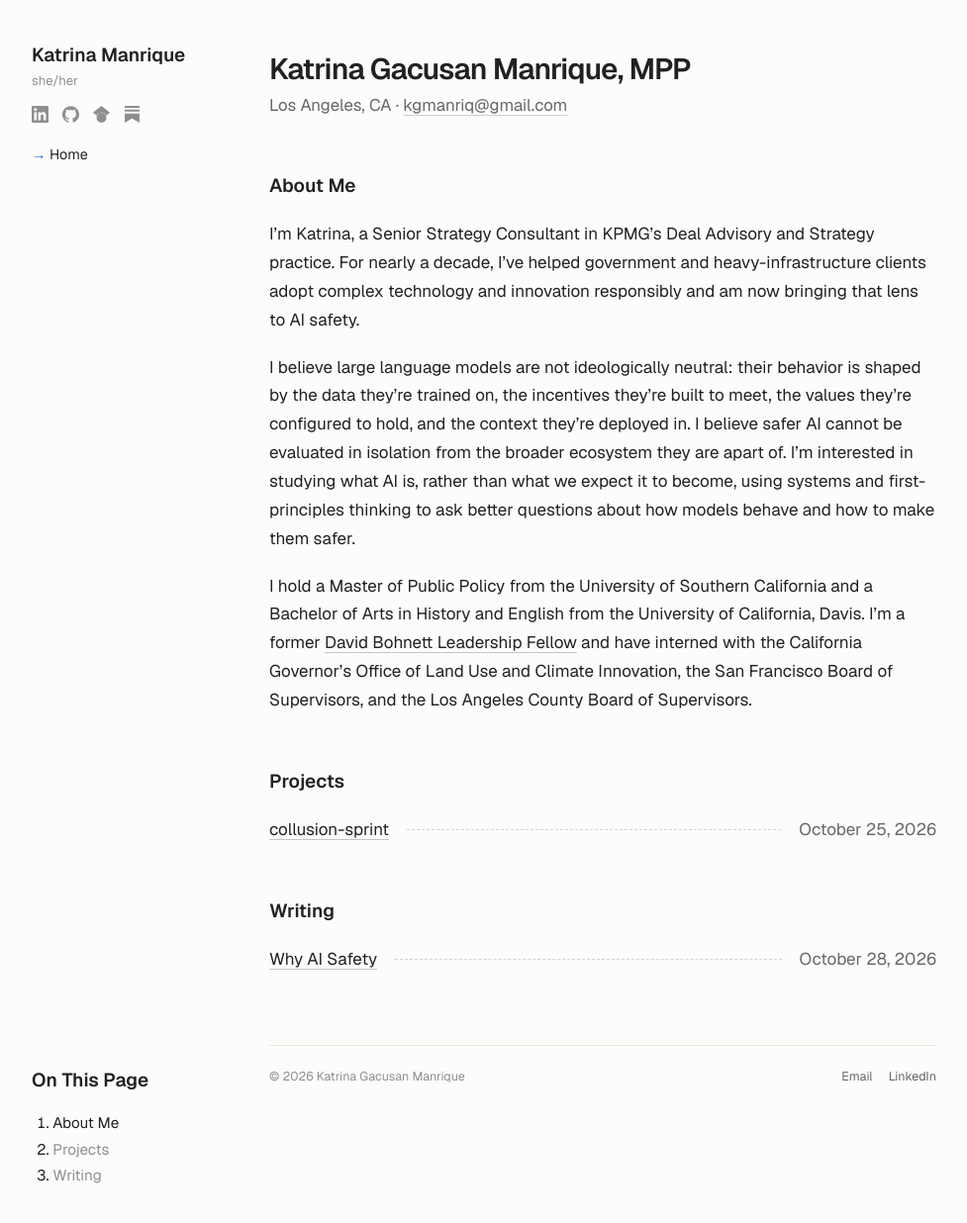
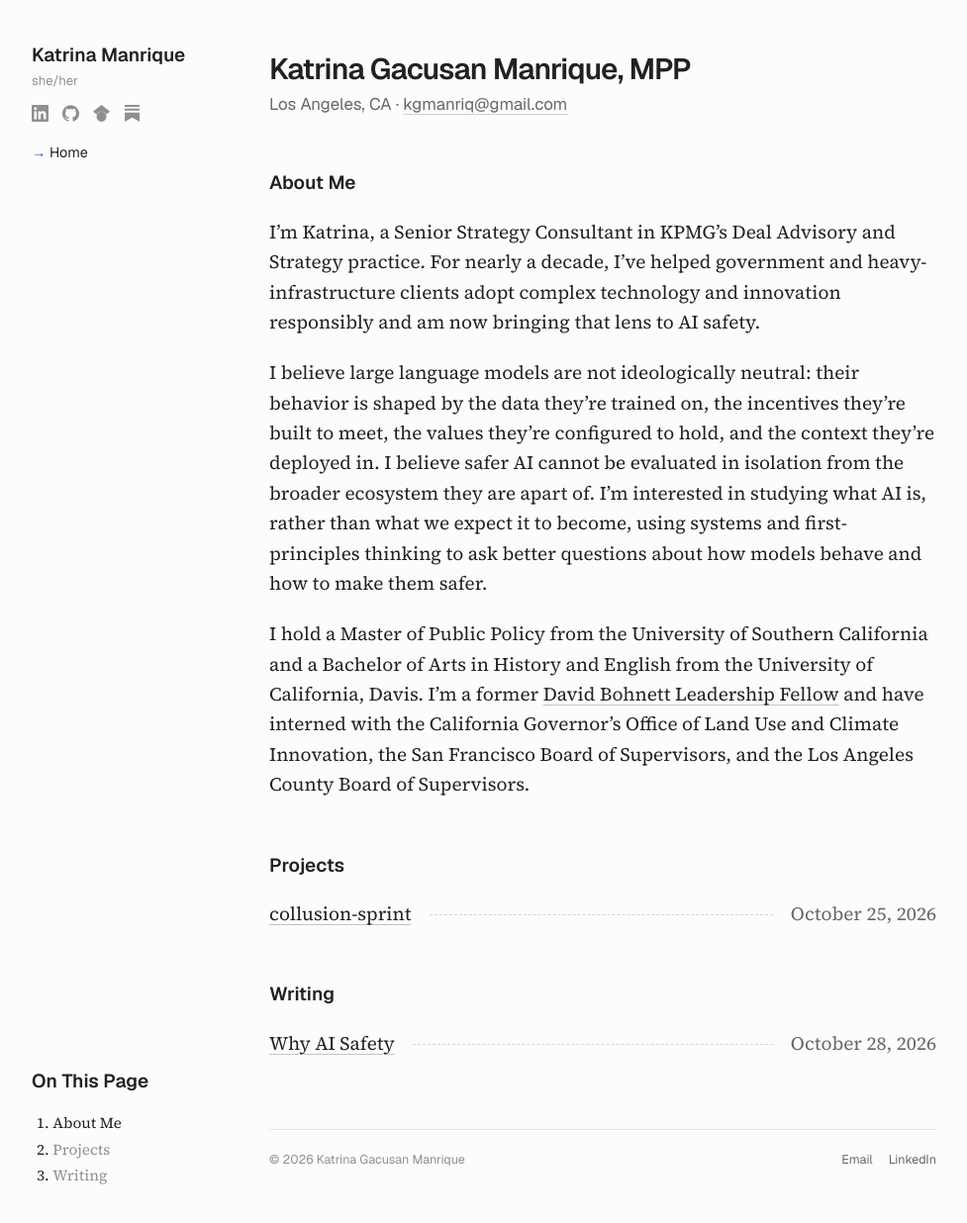
Before and after one commit to kgmanriq/kgmanriq.github.io, a Jekyll site: the page built from index.html, in a window 1280 px wide and 1246 px high. Shown: the top 1236 px of the window at 99% size, without its empty margins (16-993 px from the left). Built offline with Jekyll 4.4.1, drawn with Linux system fonts in a browser that asks for light colours.

Commit message:
Body text in Source Serif 4 19px; Geist for headings and labels
Co-Authored-By: Claude Opus 5.5 <noreply@anthropic.com>
Claude-Session: https://claude.ai/code/session_01EuuEgRVzQ3seSDn6GstdDW

```diff
--- a/_layouts/default.html
+++ b/_layouts/default.html
@@ -6,7 +6,7 @@
   {% seo %}
   <link rel="preconnect" href="https://fonts.googleapis.com">
   <link rel="preconnect" href="https://fonts.gstatic.com" crossorigin>
-  <link href="https://fonts.googleapis.com/css2?family=Geist:wght@400;500;600;700&display=swap" rel="stylesheet">
+  <link href="https://fonts.googleapis.com/css2?family=Geist:wght@400;500;600;700&family=Source+Serif+4:ital,opsz,wght@0,8..60,400;0,8..60,600;1,8..60,400&display=swap" rel="stylesheet">
   <link rel="stylesheet" href="{{ '/assets/css/style.css' | relative_url }}?v={{ site.time | date: '%s' }}">
 </head>
 <body>
--- a/assets/css/style.css
+++ b/assets/css/style.css
@@ -9,6 +9,7 @@
   --accent-soft: #edf2fa;
   --serif: "Geist", "Helvetica Neue", Helvetica, Arial, sans-serif;
   --sans: "Geist", "Helvetica Neue", Helvetica, Arial, sans-serif;
+  --body: "Source Serif 4", Georgia, "Times New Roman", serif;
   --col: 720px;
   --note: 230px;
   --gap: 40px;
@@ -20,7 +21,7 @@ body {
   margin: 0;
   background: var(--bg);
   color: var(--text);
-  font: 400 17px/1.7 var(--serif);
+  font: 400 19px/1.6 var(--body);
   -webkit-font-smoothing: antialiased;
 }
 a {
@@ -145,7 +146,7 @@ p { margin: 0 0 1.1em; }
 }
 /* Small: sidebar becomes a top bar */
 @media (max-width: 760px) {
-  body { font-size: 16px; }
+  body { font-size: 17px; }
   .layout { display: block; padding: 0 20px; }
   .sidebar-inner { position: static; height: auto; padding: 24px 0 0; display: block; }
   .side-name { margin-bottom: 8px; }
```
